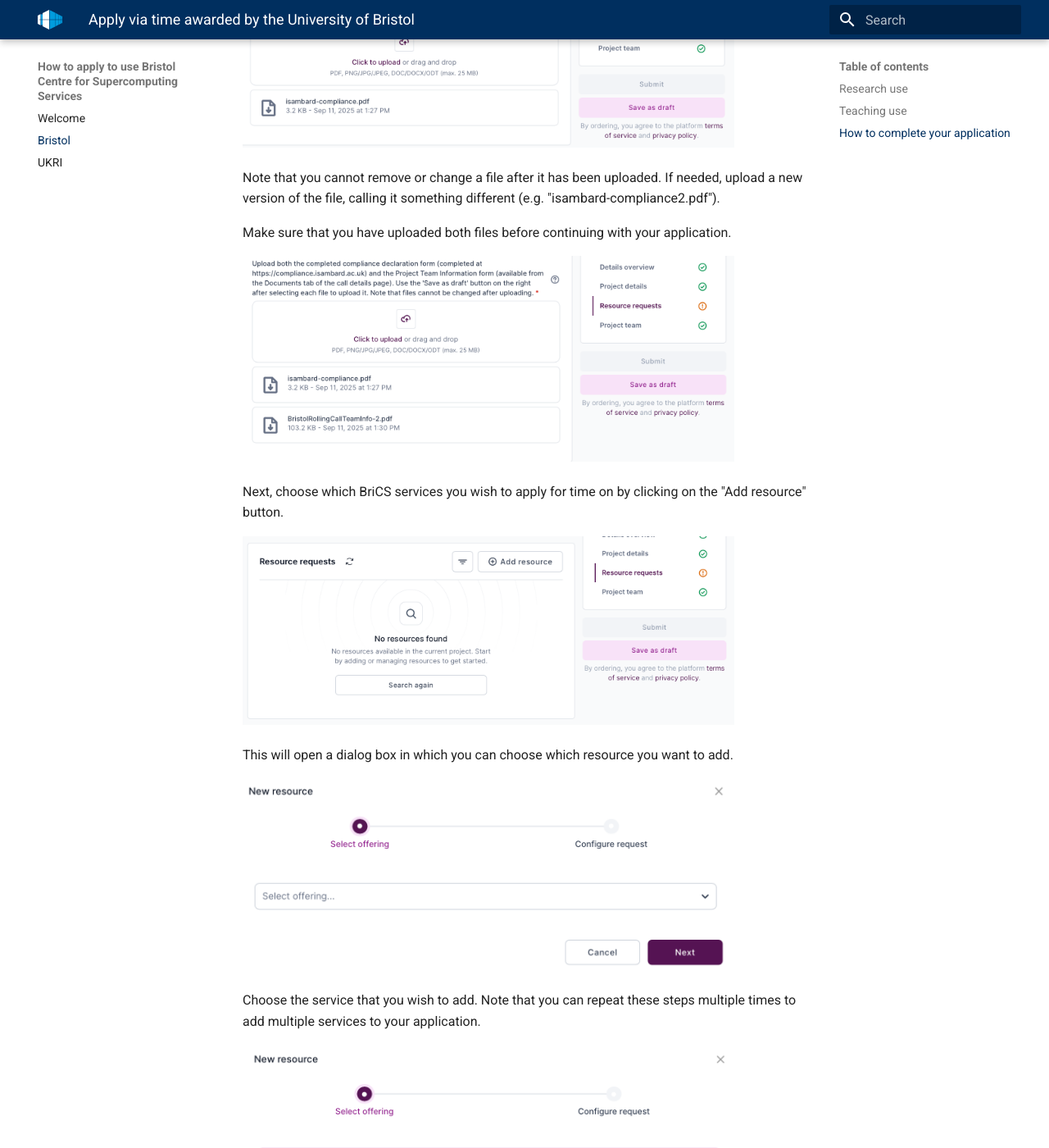
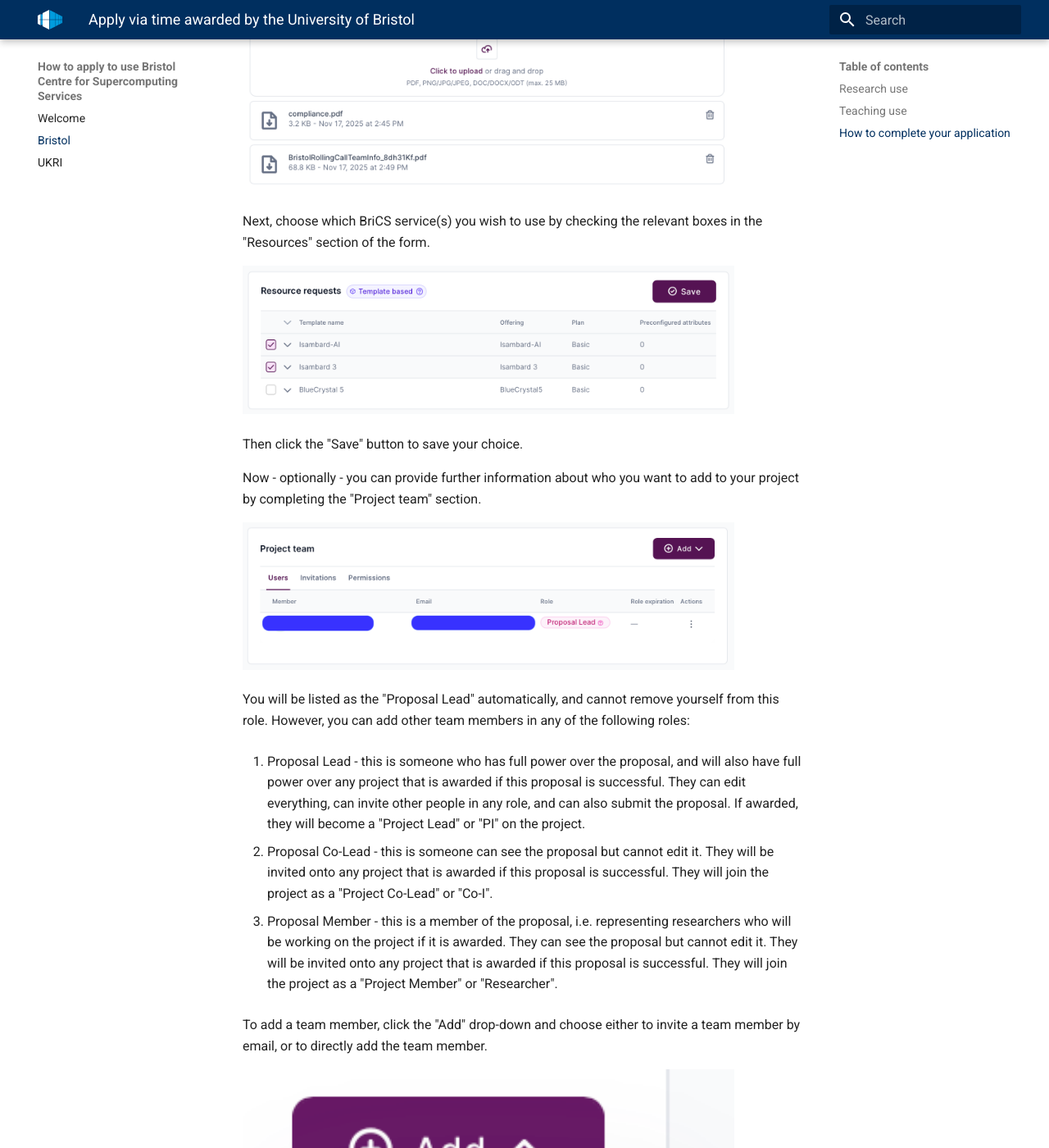
Before and after one commit to isambard-sc/apply.isambard.ac.uk, an MkDocs documentation site: the page built from docs/bristol/index.md, in a window 1280 px wide and 1400 px high, scrolled down 7701 px. Shown: the whole window at 82% size. Built offline with MkDocs 1.6.1 and Material for MkDocs 9.7.7, drawn with Linux system fonts in a browser that asks for light colours; some of the changed text lies outside the part shown.

Commit message:
Updated instructions to match the new interface for allocate

```diff
--- a/docs/bristol/index.md
+++ b/docs/bristol/index.md
@@ -93,58 +93,82 @@
 
 Note that the project duration is fixed at 365 days. You will be able to apply to extend your project during the its last month if you need more time.
 
-You can click the "Save as draft" button at any time to save your progress.
+You can click the "Save as draft" button at any time to save your progress, and "Delete" if you want to delete the application and start again.
 
 Next, you need to upload the two forms that you completed earlier:
 
 - A [completed Compliance Assessment form][compliance-assessment]. Navigate to [the link][compliance-assessment], fill in the form, and then download the completed form as a PDF. Follow the instructions in the PDF before continuing. For example, if you see "Please download and save this PDF and upload it with your research application", then you can continue to upload this form with your application. However, **if the form asks you to contact your research office, then you need to get in touch with the [Research Compliance Team][contact-drei] to complete a more detailed compliance assessment, which you would then upload with your application**. Note in any case, you will also need to email the [Research Compliance Team][contact-drei] a copy of your completed Compliance Assessment form together with details of which application this is, e.g. Isambard AI or 3.
 - A [completed Project Team Information form][project-team-form]. Download the form from [the link][project-team-form], fill in the form, and then upload the completed form with your application.
 
-Do this by clicking on the "Click to upload" button.
+Do this by clicking on the "Click to upload" button...
 
 ![Screenshot showing upload button](images/upload.png){ style="width:100%;max-width:600px;height:auto"}
 
-Click on the "Save as draft" after you have chosen each file to actually upload it with your application.
+...and then choosing the file you wish to upload from your computer. It will be uploaded automatically.
 
-![Screenshot showing uploaded files](images/upload_file.png){ style="width:100%;max-width:600px;height:auto"}
+The file will be listed once the upload is complete.
 
-You will know that the file has been successfully uploaded when you see the icon next to the filename change to a "download" icon.
+![Screenshot showing successful upload](images/upload_file.png){ style="width:100%;max-width:600px;height:auto"}
 
-![Screenshot showing successful upload](images/uploaded_file.png){ style="width:100%;max-width:600px;height:auto"}
-
-Note that you cannot remove or change a file after it has been uploaded. If needed, upload a new version of the file, calling it something different (e.g. "isambard-compliance2.pdf").
+Note that you can delete the file by clicking on the trash can icon next to the file name.
 
 Make sure that you have uploaded both files before continuing with your application.
 
 ![Screenshot showing both files uploaded](images/necessary_files.png){ style="width:100%;max-width:600px;height:auto"}
 
-Next, choose which BriCS services you wish to apply for time on by clicking on the "Add resource" button.
+Next, choose which BriCS service(s) you wish to use by checking the relevant boxes in the "Resources" section of the form.
 
 ![Screenshot showing Add resource button](images/resource.png){ style="width:100%;max-width:600px;height:auto"}
 
-This will open a dialog box in which you can choose which resource you want to add.
+Then click the "Save" button to save your choice.
 
-![Screenshot showing Add resource dialog](images/offering.png){ style="width:100%;max-width:600px;height:auto"}
+Now - optionally - you can provide further information about who you want to add to your project by completing the "Project team" section.
 
-Choose the service that you wish to add. Note that you can repeat these steps multiple times to add multiple services to your application.
+![Screenshot showing the (redacted) Project team section](images/team.png){ style="width:100%;max-width:600px;height:auto"}
 
-![Screenshot showing added resource](images/choose_offering.png){ style="width:100%;max-width:600px;height:auto"}
+You will be listed as the "Proposal Lead" automatically, and cannot remove yourself from this role. However, you can add other team members in any of the following roles:
 
-Click "Next". This will open up a dialog box in which you can configure the request. There is nothing configurable here, as all allocations are for a default number of node hours.
+1. Proposal Lead - this is someone who has full power over the proposal, and will also have full power over any project that is awarded if this proposal is successful. They can edit everything, can invite other people in any role, and can also submit the proposal. If awarded, they will become a "Project Lead" or "PI" on the project.
 
-![Screenshot showing Configure request dialog](images/config_offering.png){ style="width:100%;max-width:600px;height:auto"}
+2. Proposal Co-Lead - this is someone can see the proposal but cannot edit it. They will be invited onto any project that is awarded if this proposal is successful. They will join the project as a "Project Co-Lead" or "Co-I".
 
-Click the "Create" button to add the service to your application. Feel free to add as many or few BriCS services to your application as you need.
+3. Proposal Member - this is a member of the proposal, i.e. representing researchers who will be working on the project if it is awarded. They can see the proposal but cannot edit it. They will be invited onto any project that is awarded if this proposal is successful. They will join the project as a "Project Member" or "Researcher".
 
-![Screenshot showing added resource to application](images/finished_form.png){ style="width:100%;max-width:600px;height:auto"}
+To add a team member, click the "Add" drop-down and choose either to invite a team member by email, or to directly add the team member.
+
+![Screenshot showing Add team member drop-down](images/invite.png){ style="width:100%;max-width:600px;height:auto"}
+
+The easiest route is to use the "Add member" option. This will open this dialog box:
+
+![Screenshot showing Add team member dialog](images/add_member.png){ style="width:100%;max-width:600px;height:auto"}
+
+Click the "User" box and then click on "+ Create User".
+
+![Screenshot showing Create User option](images/click_create_user.png){ style="width:100%;max-width:600px;height:auto"}
+
+This will open another dialog box into which you can add the invitee's details (email, first name and last name).
+
+![Screenshot showing Create User dialog](images/create_user.png){ style="width:100%;max-width:600px;height:auto"}
+
+Click "Create" to create the user. You will then be taken back to the previous dialog box, with this new user selected. You can now choose their role in the project from the "Role" drop-down.
+
+![Screenshot showing role selection](images/select_role.png){ style="width:100%;max-width:600px;height:auto"}
+
+Click "Add role" once you have selected the role. The user will now be added to the project team.
 
 Now that the form is complete, click the "Submit" button to submit your application.
 
-Note - you should not change any settings in the "Project team" section of the form. This is automatically populated with your details, and only you can submit a form on your behalf.
+You should receive an email confirming that your application has been submitted successfully.
 
-Note also that you cannot change any details of your application after submission. If you need to change something, please contact [BriCS support][brics-support].
+Your application will be assessed by the [HPC Allocation and Compliance Committee][hacc] on a rolling basis.
 
-Your application will be assessed by the [HPC Allocation and Compliance Committee][hacc] on a rolling basis. This will normally be within one week of project submission. If awarded, your project will be created immediately, and you will receive an email inviting you to join the project. This will take you to a project management page, on which you can invite other members of your team to join your project. All members of a team will be able to consume the node hours awarded to your project, but only you, as the project lead, will be able to invite and remove project members.
+You will receive an email when a decision has been made on your application. This could include returning your application to you if further information is required. In this case, complete the necessary changes and re-submit your application.
+
+Assessment of your application will normally be within one week of project submission. If awarded, your project will be created immediately, and you (and all of your project team) will receive email(s) inviting you to join the project. This will take you to a project management page, on which you can invite further members of your team to join your project if you wish. All members of a team will be able to consume the node hours awarded to your project, but only you, as the project lead, will be able to invite and remove project members.
+
+Note that one project per resource requested will be created. For example, if you requested time on both Isambard AI and BlueCrystal 5, then two separate projects will be created - one on each resource. You will be the project lead on both projects, and all of your project team will be invited to join both projects. You will all have to accept the invitations to join each project before you can access the resources.
+
+Please contact [BriCS support][brics-support] if you have any questions about this process.
 
 [uob-rolling-call]: https://allocate.isambard.ac.uk/calls/a597f0c56d6649848cdaee694a2f550c/
 [brics-accounting]: https://docs.isambard.ac.uk/user-documentation/guides/accounting/
```
Also changed, not shown: other parts of docs/bristol/index.md (+1 -1 lines), docs/bristol/images/add_member.png (added), docs/bristol/images/application.png, docs/bristol/images/application_details.png, docs/bristol/images/apply.png, docs/bristol/images/call.png, docs/bristol/images/choose_offering.png (deleted), docs/bristol/images/click_create_user.png (added), docs/bristol/images/config_offering.png (deleted), docs/bristol/images/create_user.png (added), docs/bristol/images/invite.png (added), docs/bristol/images/necessary_files.png, docs/bristol/images/offering.png (deleted), docs/bristol/images/resource.png, 6 more files.
